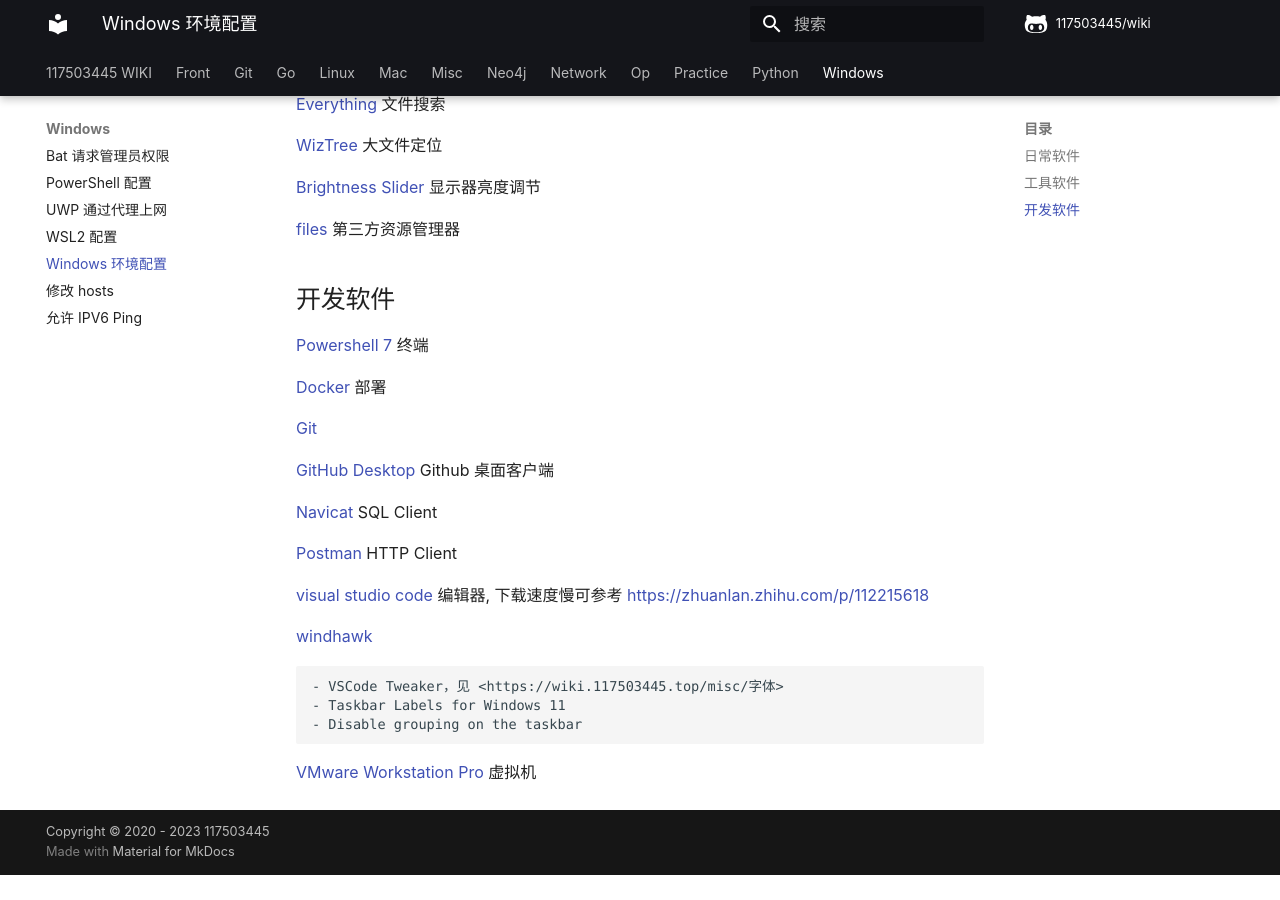
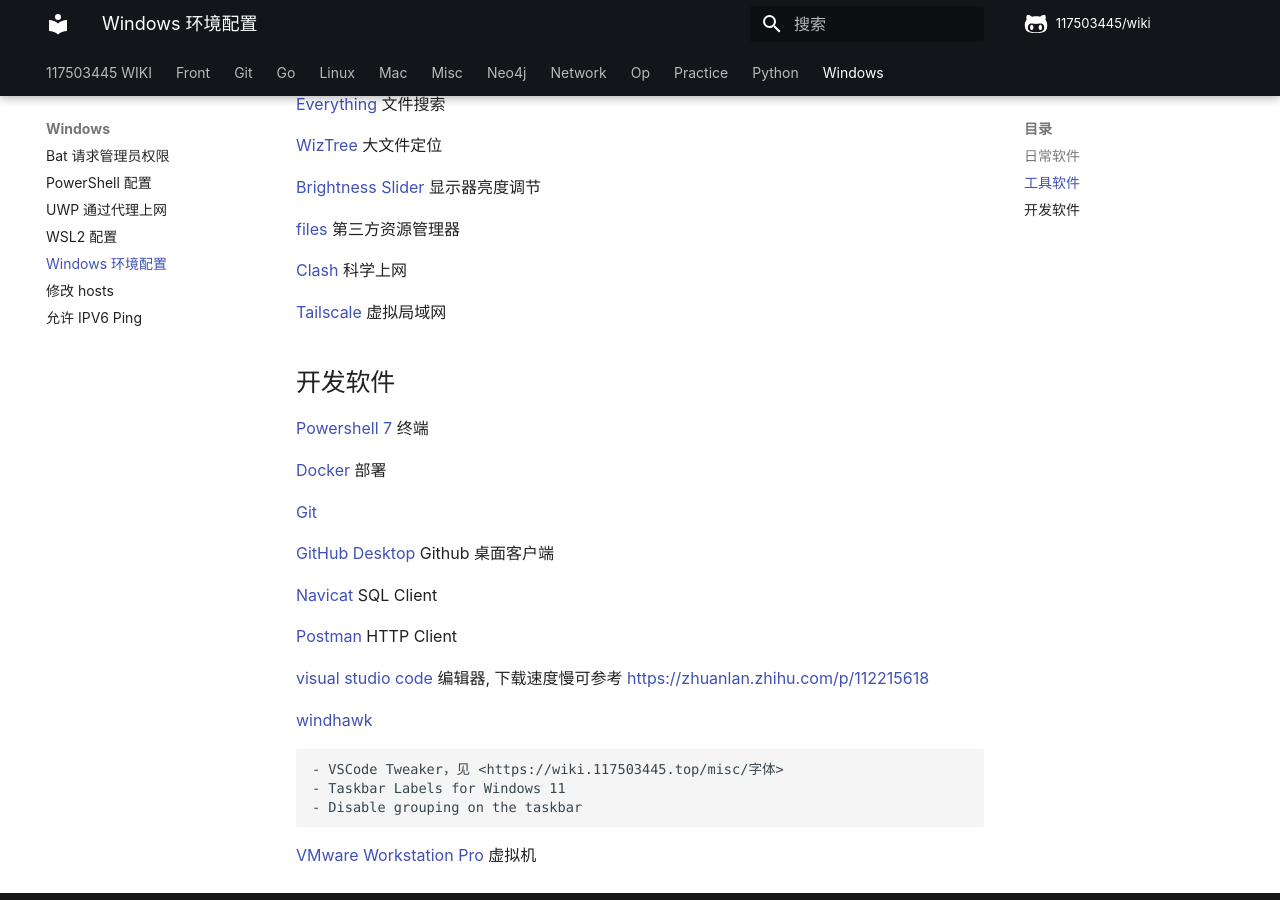
Before and after one commit to 117503445/wiki, an MkDocs documentation site: the page built from docs/windows/Windows 环境配置.md, in a window 1280 px wide and 900 px high, scrolled down 1052 px. Built offline with MkDocs 1.6.1 and Material for MkDocs 9.7.7, drawn with Linux system fonts in a browser that asks for light colours; some web fonts are replaced; comment, search, counter and statistics services are not loaded; before the commit the page ends 1927 px from its top, so only the background shows below that.

Commit message:
Windows 环境配置
Signed-off-by: 117503445 <t117503445@gmail.com>

```diff
--- a/docs/windows/Windows 环境配置.md
+++ b/docs/windows/Windows 环境配置.md
@@ -50,6 +50,10 @@
 
 [files](https://github.com/files-community/Files/releases/) 第三方资源管理器
 
+[Clash](https://github.com/Fndroid/clash_for_windows_pkg/releases) 科学上网
+
+[Tailscale](https://pkgs.tailscale.com/stable/tailscale-setup-latest.exe) 虚拟局域网
+
 ## 开发软件
 
 [Powershell 7](https://github.com/PowerShell/PowerShell/releases) 终端
```
